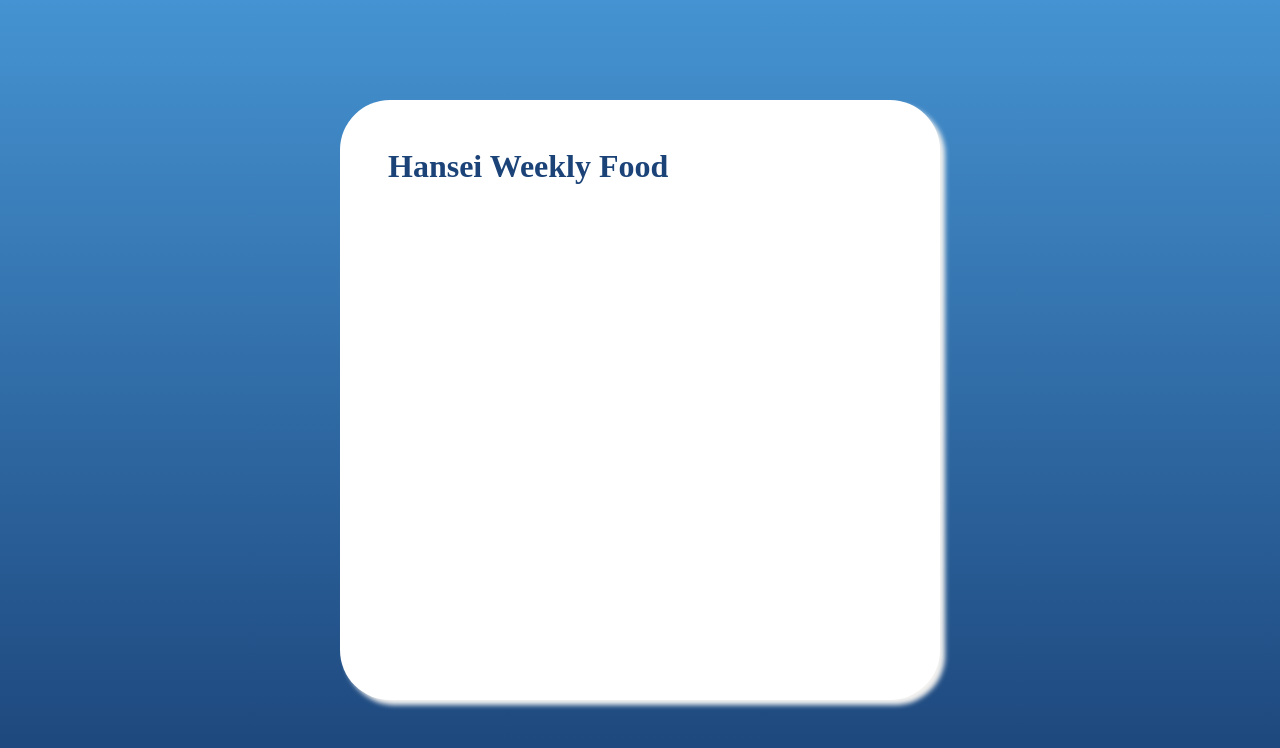
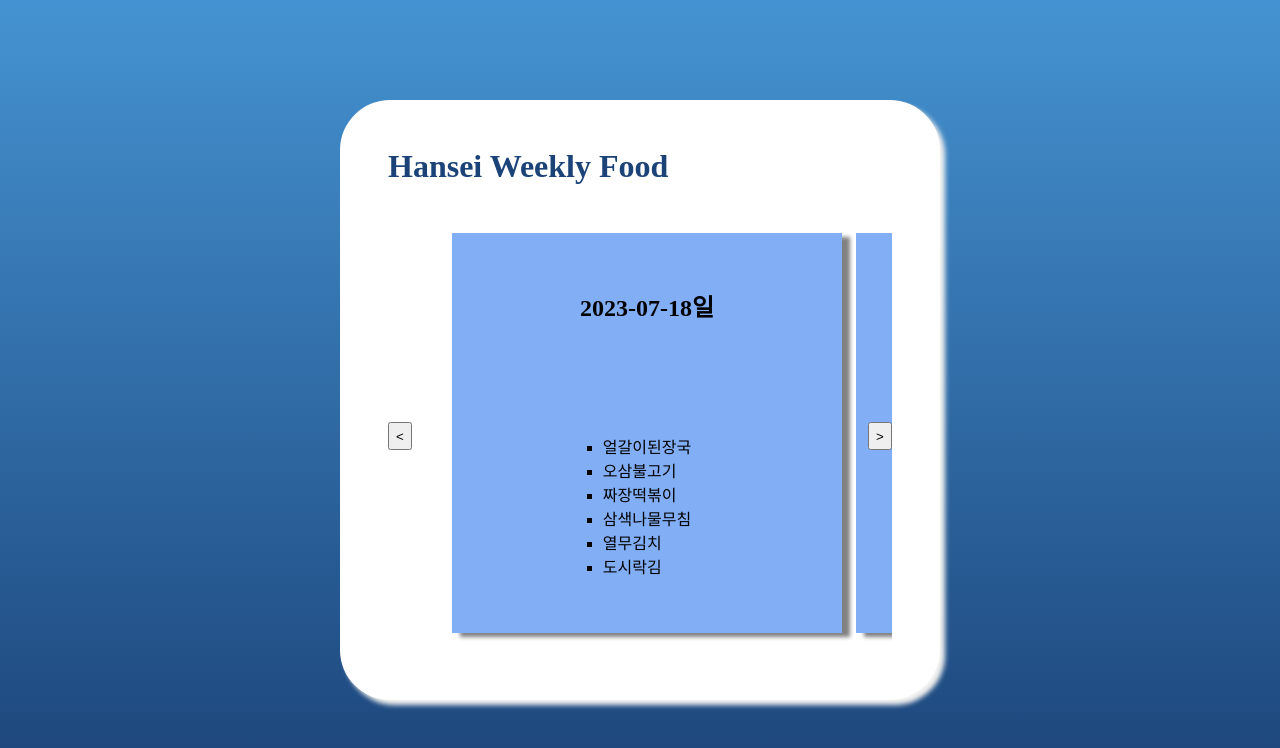
Before and after one commit to Team-Cidar/hanseifood_front, a React app: page / in a window 1280 px wide. Shown: the top 748 px of the page. Built offline with nearby package versions, Linux system fonts and the light colour scheme.

Commit message:
Feat: 버튼을 이용한 캐러셀 구현

```diff
--- /dev/null
+++ b/src/components/Carousel/Carousel.styled.ts
@@ -0,0 +1,77 @@
+import { EColor } from "@styles/color";
+import styled from "styled-components";
+
+export const Container = styled.div`
+  display: flex;
+  justify-content: center;
+  align-items: center;
+  margin: 48px auto;
+  width: 100%;
+`;
+
+export const CarouselWrapper = styled.div`
+  position: relative;
+  display: flex;
+  justify-content: center;
+  width: 100%;
+  height: 420px;
+  padding: 0 10%;
+  overflow: hidden;
+
+  & > ul {
+    // 식단표 중앙정렬을 위한 padding
+    display: flex;
+    padding-right: 14px;
+  }
+`;
+
+export const SwipeLeftBtn = styled.button`
+  position: absolute;
+  width: 24px;
+  height: 28px;
+  top: 45%;
+  left: 0%;
+  display: block;
+  z-index: 1; // 컴포넌트들 중 가장 위에 위치!
+`;
+
+export const SwipeRightBtn = styled.button`
+  position: absolute;
+  width: 24px;
+  height: 28px;
+  top: 45%;
+  right: 0%;
+  display: block;
+  z-index: 1;
+`;
+
+export const Carousels = styled.ul`
+  display: flex;
+  width: 100%;
+`;
+
+export const CarouselItem = styled.li`
+  display: flex;
+  flex-direction: column;
+  justify-content: space-around;
+  align-items: center;
+  background: #82aef5;
+
+  width: 100%;
+  height: 400px;
+
+  flex: none;
+  object-fit: contain;
+
+  // 식단표 중앙정렬을 위한 margin
+  margin-left: 14px;
+  box-shadow: 8px 4px 4px grey;
+`;
+
+export const Date = styled.h2``;
+
+export const Menu = styled.div``;
+
+export const MenuList = styled.li`
+  list-style: square;
+`;
--- a/src/components/Carousel/index.tsx
+++ b/src/components/Carousel/index.tsx
@@ -1,9 +1,76 @@
-const Carousel = () => {
+import React, { useEffect, useRef, useState } from "react";
+
+import {
+  CarouselItem,
+  Carousels,
+  CarouselWrapper,
+  Container,
+  Date,
+  Menu,
+  MenuList,
+  SwipeLeftBtn,
+  SwipeRightBtn,
+} from "./Carousel.styled";
+
+type DailyMenu = {
+  date: string;
+  only_employee: boolean;
+  has_two_menus: boolean;
+  student_menu: never[];
+  employee_menu: string[];
+};
+
+interface Props {
+  dailyMenu: DailyMenu[];
+}
+
+const Carousel = ({ dailyMenu }: Props) => {
+  const [currCarousel, setCurrCarousel] = useState(0);
+
+  const carouselRef = useRef<HTMLUListElement>(null);
+
+  useEffect(() => {
+    if (carouselRef.current != null) {
+      console.log(carouselRef.current);
+      carouselRef.current.style.transform = `translateX(-${currCarousel}00%)`;
+    }
+  }, [currCarousel]);
+
+  const handleSwipe = (move: number) => {
+    const totalMenus = dailyMenu.length;
+    let nextCarousel = (currCarousel + move) % totalMenus; //nextCarousel의 값이 1~5사이 이도록 totalMenus(5)로 나눈 나머지값을 사용!
+    if (nextCarousel < 0) {
+      //nextCarousel이 음수 : 0번 슬라이드에서 왼쪽으로 이동 할 때!
+      nextCarousel = totalMenus - 1; //마지막 슬라이드로 이동!
+    }
+    setCurrCarousel(nextCarousel);
+
+    if (carouselRef.current != null) {
+      carouselRef.current.style.transition = "all 0.5s ease-in-out"; // 부드럽게 이동
+    }
+  };
+
   return (
-    <div>
-      <div>
-
-      </div>
-    </div>
+    <Container>
+      <CarouselWrapper>
+        <SwipeLeftBtn onClick={() => handleSwipe(-1)}>{"<"}</SwipeLeftBtn>
+        <Carousels ref={carouselRef}>
+          {dailyMenu.map((menu, idx) => {
+            return (
+              <CarouselItem key={idx}>
+                <Date>{menu.date}일</Date>
+                <Menu>
+                  {menu.employee_menu.map((daily) => {
+                    return <MenuList>{daily}</MenuList>;
+                  })}
+                </Menu>
+              </CarouselItem>
+            );
+          })}
+        </Carousels>
+        <SwipeRightBtn onClick={() => handleSwipe(1)}>{">"}</SwipeRightBtn>
+      </CarouselWrapper>
+    </Container>
   );
-}
+};
+export default Carousel;
--- a/src/pages/Home/Home.styled.ts
+++ b/src/pages/Home/Home.styled.ts
@@ -19,11 +19,11 @@ export const CardView = styled.div`
   background: ${EColor.TEXT_200};
   border-radius: 50px;
   box-shadow: 5px 5px 5px ${EColor.TEXT_400};
-  padding: 48px
+  padding: 48px;
 `;
 
 export const TitleText = styled.div`
   font-size: 32px;
   font-weight: 900;
-  color: ${EColor.COLOR_PRIMARY}
+  color: ${EColor.COLOR_PRIMARY};
 `;
--- a/src/pages/Home/HomeView.tsx
+++ b/src/pages/Home/HomeView.tsx
@@ -1,12 +1,85 @@
-import { Background, CardView, TitleText } from './Home.styled';
+import Carousel from "@components/Carousel";
+import { Background, CardView, TitleText } from "./Home.styled";
+
+const Daily_Menu = [
+  {
+    date: "2023-07-18",
+    only_employee: true,
+    has_two_menus: false,
+    student_menu: [],
+    employee_menu: [
+      "얼갈이된장국",
+      "오삼불고기",
+      "짜장떡볶이",
+      "삼색나물무침",
+      "열무김치",
+      "도시락김",
+    ],
+  },
+  {
+    date: "2023-07-19",
+    only_employee: true,
+    has_two_menus: false,
+    student_menu: [],
+    employee_menu: [
+      "미역국",
+      "오징어볶음",
+      "짜장떡볶이",
+      "콩나물무침",
+      "열무김치",
+      "도시락김",
+    ],
+  },
+  {
+    date: "2023-07-20",
+    only_employee: true,
+    has_two_menus: false,
+    student_menu: [],
+    employee_menu: [
+      "미역국",
+      "오징어볶음",
+      "짜장떡볶이",
+      "콩나물무침",
+      "열무김치",
+      "도시락김",
+    ],
+  },
+  {
+    date: "2023-07-21",
+    only_employee: true,
+    has_two_menus: false,
+    student_menu: [],
+    employee_menu: [
+      "미역국",
+      "오징어볶음",
+      "짜장떡볶이",
+      "콩나물무침",
+      "열무김치",
+      "도시락김",
+    ],
+  },
+  {
+    date: "2023-07-22",
+    only_employee: true,
+    has_two_menus: false,
+    student_menu: [],
+    employee_menu: [
+      "미역국",
+      "오징어볶음",
+      "짜장떡볶이",
+      "콩나물무침",
+      "열무김치",
+      "도시락김",
+    ],
+  },
+];
 
 export const HomeCardView = () => {
   return (
     <Background>
       <CardView>
-        <TitleText>
-          Hansei Weekly Food
-        </TitleText>
+        <TitleText>Hansei Weekly Food</TitleText>
+        <Carousel dailyMenu={Daily_Menu} />
       </CardView>
     </Background>
   );
```
